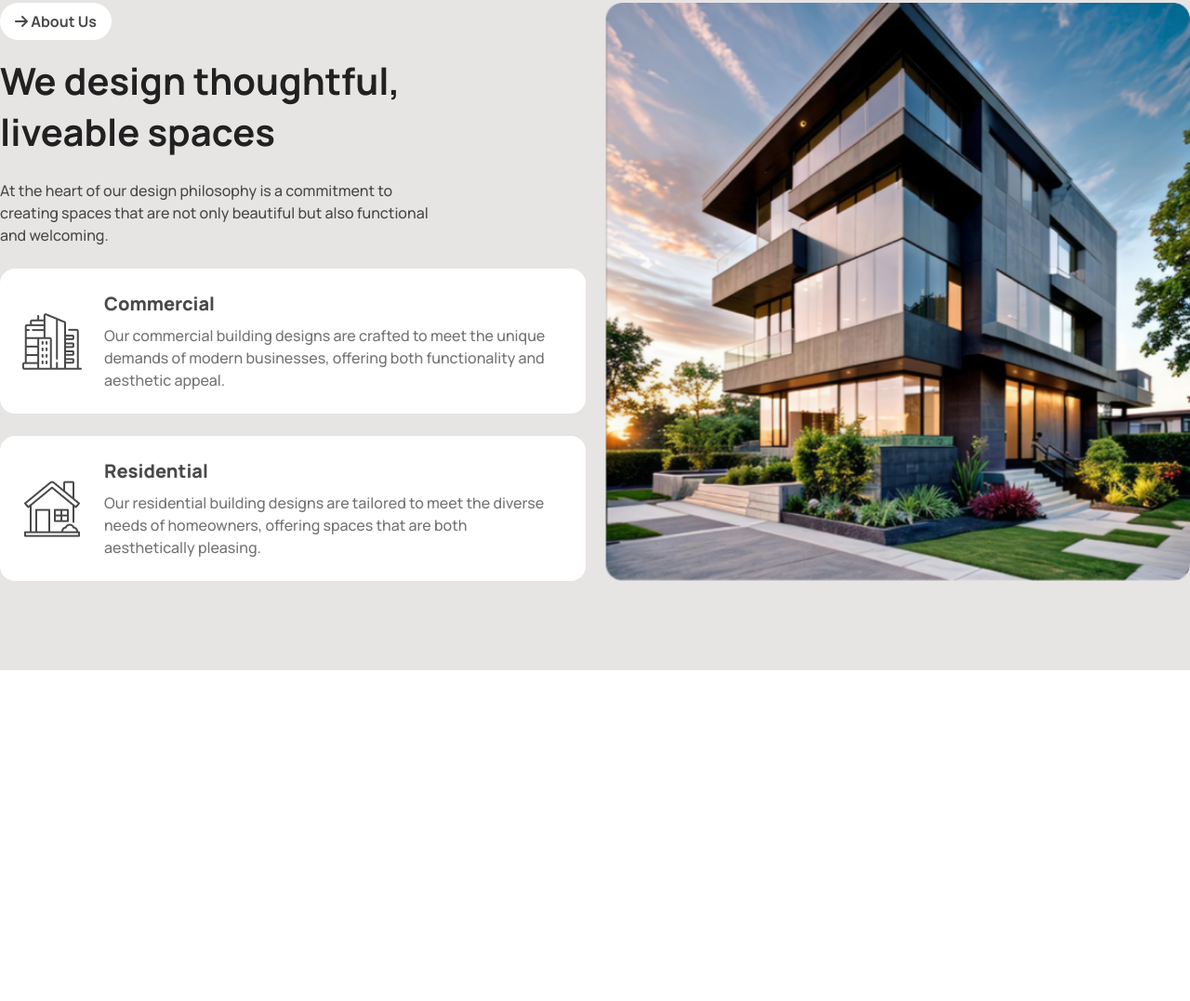
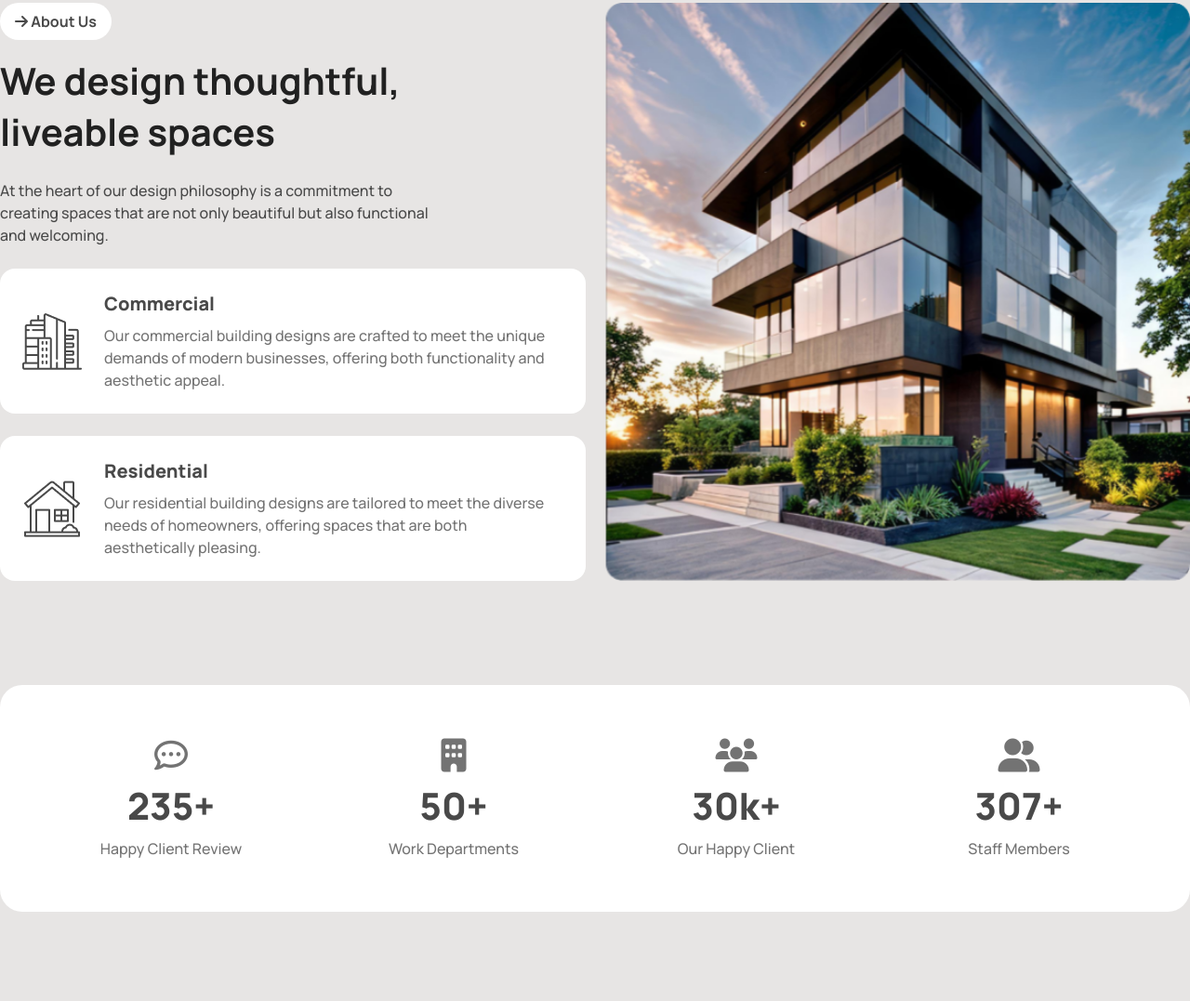
Before and after one commit to R-RafiAhmed/PH-Assignment-3, a plain HTML site: page index.html in a window 1280 px wide. Shown: the part 1059-2136 px from the top of the page at 93% size. Before the commit the page ends 1820 px from the top, so only its background shows below. Drawn offline with nearby package versions, Linux system fonts and the light colour scheme.

Commit message:
added count section

```diff
--- a/index.html
+++ b/index.html
@@ -95,7 +95,7 @@
     </header>
     <main>
         <!-- Thoughtful desing section -->
-         <section class="bg-stone-200 mt-24 mb-10">
+         <section class="bg-stone-200 mt-24 pb-4">
             <div class="grid grid-cols-1 lg:grid-cols-2 container m-auto gap-5 py-24 px-2 md:px-0">
                 <!-- text part -->
                  <div class="relative text-center lg:text-start">
@@ -124,6 +124,31 @@
                   </div>
             </div>
          </section>
+         <!-- Count section -->
+          <section class="bg-stone-200 pb-24">
+            <div class="grid grid-cols-1 md:grid-cols-2 lg:grid-cols-4 container mx-2 md:m-auto bg-white rounded-3xl p-8">
+              <div class="text-center p-6 space-y-1">
+                <i class="fa-regular fa-comment-dots text-4xl text-sec-text "></i>
+                <h2 class="text-[40px] font-extrabold text-third-text">235+</h2>
+                <p class="font-medium text-sec-text">Happy Client Review</p>
+              </div>
+              <div class="text-center p-6 space-y-1">
+                <i class="fa-solid fa-building text-4xl text-sec-text "></i>
+                <h2 class="text-[40px] font-extrabold text-third-text">50+</h2>
+                <p class="font-medium text-sec-text">Work Departments</p>
+              </div>
+              <div class="text-center p-6 space-y-1">
+                <i class="fa-solid fa-users text-4xl text-sec-text "></i>
+                <h2 class="text-[40px] font-extrabold text-third-text">30k+</h2>
+                <p class="font-medium text-sec-text">Our Happy Client</p>
+              </div>
+              <div class="text-center p-6 space-y-1">
+                <i class="fa-solid fa-user-group text-4xl text-sec-text "></i>
+                <h2 class="text-[40px] font-extrabold text-third-text">307+</h2>
+                <p class="font-medium text-sec-text">Staff Members</p>
+              </div>
+            </div>
+          </section>
     </main>
 </body>
 </html>
```
